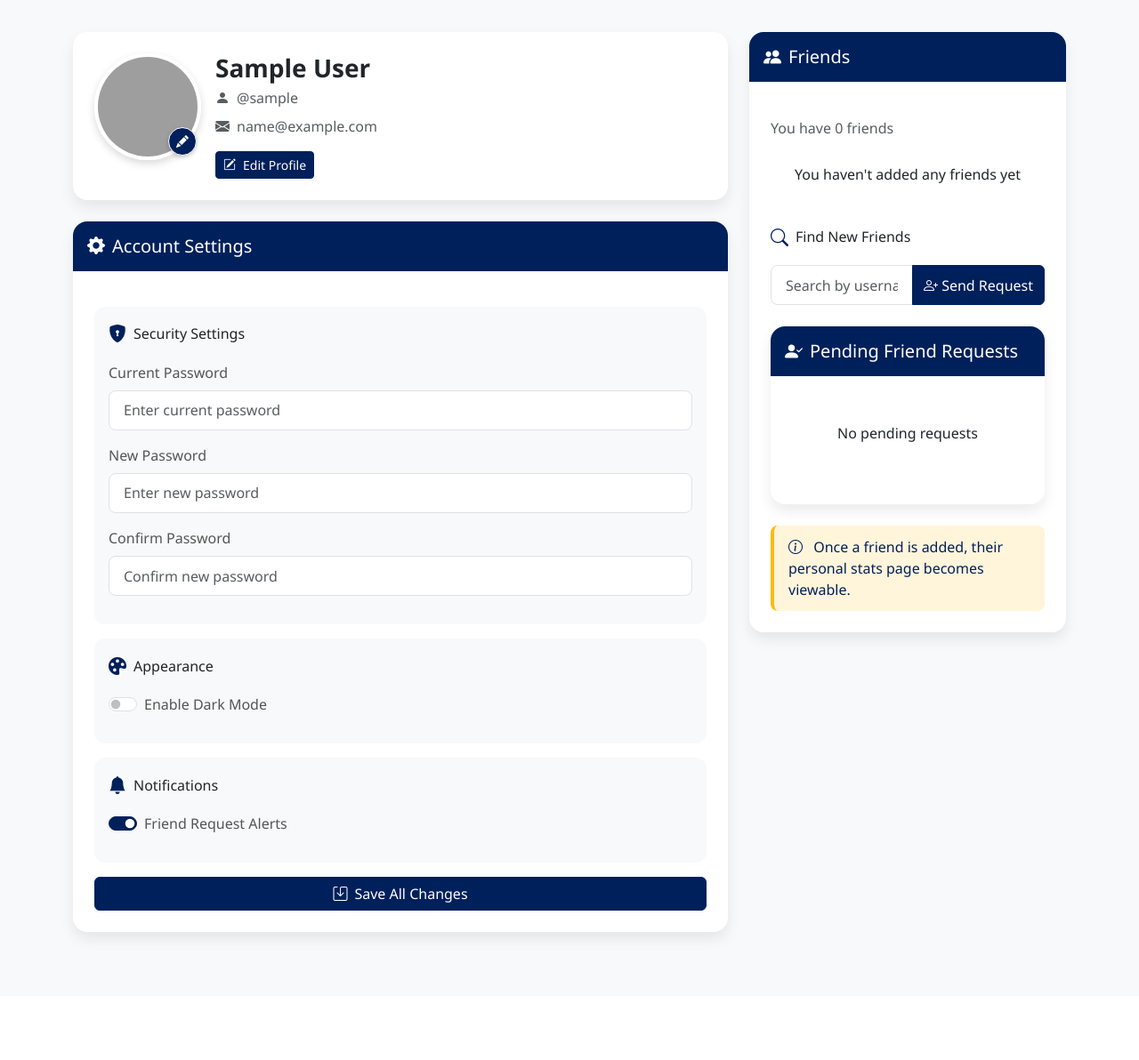
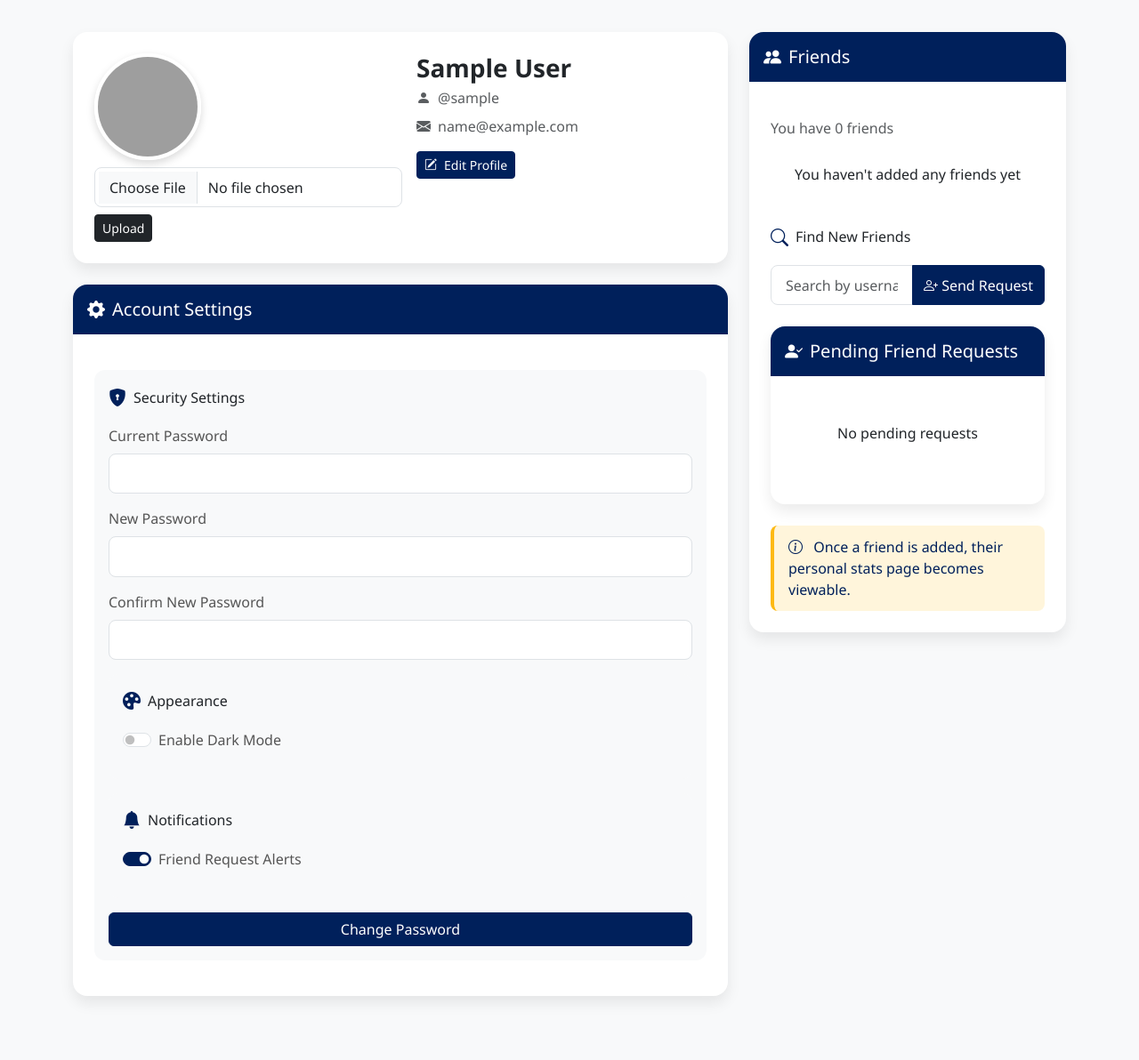
Before and after one commit to Joel-Cornfield/Group_gc_70, a Flask app: page /profile/1 in a window 1280 px wide. Shown: the part 62-1254 px from the top of the page at 89% size. Before the commit the page ends 1122 px from the top, so only its background shows below. Run offline with Flask 3, Linux system fonts and the light colour scheme; the visitor is signed in with stand-in values (Sample User, id 1); data that the repository does not hold is empty; some libraries are stand-ins or nearby versions; grey boxes are pictures that could not be loaded.

Commit message:
Updated with profile pic and change password functionality

```diff
--- a/app/forms.py
+++ b/app/forms.py
@@ -2,6 +2,7 @@ from flask_wtf import FlaskForm
 from wtforms import StringField, PasswordField, SubmitField
 from wtforms.validators import DataRequired, Email, EqualTo, ValidationError
 from app.models import User
+from flask_wtf.file import FileField, FileAllowed
 
 ### Login Form ###
 class LoginForm(FlaskForm):
@@ -25,7 +26,22 @@ class RegistrationForm(FlaskForm):
     confirm_password = PasswordField('Confirm Password', validators=[DataRequired(), EqualTo('password')])
     submit = SubmitField('Sign Up')
 
-    submit = SubmitField('Sign Up')
+### Profile Picture Upload Form ###
+class ProfilePictureForm(FlaskForm):
+    profile_picture = FileField('Upload Profile Picture', validators=[
+        FileAllowed(['jpg', 'jpeg', 'png', 'gif'], 'Only image files allowed!')
+    ])
+    submit = SubmitField('Upload')
+
+### Change Password Form ###
+class ChangePasswordForm(FlaskForm):
+    current_password = PasswordField('Current Password', validators=[DataRequired()])
+    new_password = PasswordField('New Password', validators=[DataRequired()])
+    confirm_password = PasswordField('Confirm New Password', validators=[
+        DataRequired(), EqualTo('new_password', message='Passwords must match')
+    ])
+    submit = SubmitField('Change Password')
+
 
     # Custom validator for username
     def validate_username(self, username):
@@ -41,6 +57,3 @@ class RegistrationForm(FlaskForm):
 
 ### Location Form ###
 #class LocationForm(FlaskForm):
-
-### Change Password Form ###
-#class ChangePasswordForm(FlaskForm):
--- a/app/models.py
+++ b/app/models.py
@@ -12,6 +12,7 @@ class User(db.Model, UserMixin):
     password_hash = db.Column(db.String(128), nullable=False)
     first_name = db.Column(db.String(120), nullable=False)
     last_name = db.Column(db.String(120), nullable=False)
+    profile_picture = db.Column(db.String(256), default="images/defaultprofile.png")
 
     friends = db.relationship("Friend", back_populates="user", foreign_keys="Friend.user_id")
 
--- a/app/routes.py
+++ b/app/routes.py
@@ -1,13 +1,26 @@
 import random
 from flask import render_template, redirect, url_for, flash, request, jsonify
 from flask_login import login_user, logout_user, login_required, current_user
-from app.forms import LoginForm, RegistrationForm
+from werkzeug.utils import secure_filename
+from app.forms import LoginForm, RegistrationForm, ProfilePictureForm, ChangePasswordForm
 from app.models import User, Game, Stats, Location, Hint, Friend
 from app import db, app
 from app.game_logic import process_guess
 from app.socket_events import send_notification_to_user
 from datetime import datetime
 from app.models import Notification
+
+ALLOWED_EXTENSIONS = {'png', 'jpg', 'jpeg', 'gif'}
+
+# Helper function to check file extensions
+def allowed_file(filename):
+    return '.' in filename and filename.rsplit('.', 1)[1].lower() in ALLOWED_EXTENSIONS
+
+ALLOWED_EXTENSIONS = {'png', 'jpg', 'jpeg', 'gif'}
+
+# Helper function to check file extensions
+def allowed_file(filename):
+    return '.' in filename and filename.rsplit('.', 1)[1].lower() in ALLOWED_EXTENSIONS
 
 """
 This file contains the route definitions for the Flask application. Almost all of these endpoints are skeletolns and are not fully implemented yet.
@@ -109,7 +122,53 @@ def profile(user_id):
     user = User.query.get_or_404(user_id)
     stats = Stats.query.filter_by(user_id=user_id).first()
 
-    return render_template('profile.html', user=current_user, stats=stats)
+    profile_picture_form = ProfilePictureForm()
+    change_password_form = ChangePasswordForm()
+    return render_template('profile.html', user=current_user, stats=stats, profile_picture_form=profile_picture_form, change_password_form=change_password_form)
+
+# Change Password Route
+@app.route('/change_password', methods=['POST'])
+@login_required
+def change_password():
+    form = ChangePasswordForm()
+    if form.validate_on_submit():
+        if not current_user.check_password(form.current_password.data):
+            flash('Current password is incorrect.', 'danger')
+        else:
+            current_user.set_password(form.new_password.data)
+            db.session.commit()
+            flash('Password updated successfully!', 'success')
+    else:
+        flash('Please fix the errors in the form.', 'danger')
+
+    return redirect(url_for('profile', user_id=current_user.id))
+
+# Upload Profile Picture Route
+@app.route('/upload-profile-picture', methods=['POST'])
+@login_required
+def upload_profile_picture():
+    if 'profile_picture' not in request.files:
+        flash('No file part', 'warning')
+        return redirect(url_for('profile', user_id=current_user.id))
+
+    file = request.files['profile_picture']
+    if file.filename == '':
+        flash('No selected file', 'warning')
+        return redirect(url_for('profile', user_id=current_user.id))
+
+    if file and allowed_file(file.filename):
+        filename = secure_filename(file.filename)
+        filepath = os.path.join(app.static_folder, 'uploads', filename)
+        file.save(filepath)
+
+        current_user.profile_picture = f'uploads/{filename}'
+        db.session.commit()
+        flash('Profile picture updated successfully!', 'success')
+    else:
+        flash('Invalid file type', 'danger')
+
+    return redirect(url_for('profile', user_id=current_user.id))
+
 
 # Leaderboard/Statistics Page (Example, would need more info)
 @app.route('/analyticpage/<int:user_id>')
--- a/app/templates/profile.html
+++ b/app/templates/profile.html
@@ -79,10 +79,12 @@
           <div class="card-body">
             <div class="d-flex flex-column flex-md-row align-items-center align-items-md-start">
               <div class="position-relative mb-3 mb-md-0">
-                  <img src="{{ user.profile_picture or url_for('static', filename='images/defaultprofile.png') }}" alt="Avatar" class="rounded-circle profile-pic">
-                  <button class="btn btn-dark btn-sm edit-btn">
-                    <i class="bi bi-pencil-fill"></i>
-                  </button>
+                <form method="POST" action="{{ url_for('upload_profile_picture') }}" enctype="multipart/form-data">
+                  {{ profile_picture_form.hidden_tag() }}
+                  <img src="{{ url_for('static', filename=user.profile_picture or 'images/defaultprofile.png') }}" alt="Avatar" class="rounded-circle profile-pic mb-2">
+                  {{ profile_picture_form.profile_picture(class="form-control mb-2") }}
+                  {{ profile_picture_form.submit(class="btn btn-dark btn-sm") }}
+                </form>
               </div>
               <div class="user-info text-center text-md-start">
                 <h3 class="fw-bold mb-1">{{ user.first_name }} {{ user.last_name }}</h3>
@@ -102,24 +104,24 @@
             <h5 class="mb-0"><i class="bi bi-gear-fill me-2"></i>Account Settings</h5>
           </div>
           <div class="card-body">
-              <form>
+            <form method="POST" action="{{ url_for('change_password') }}">
+              {{ change_password_form.hidden_tag() }}
               <div class="settings-section">
                 <div class="section-header">
                   <i class="bi bi-shield-lock-fill fs-5"></i>
                   <h6 class="mb-0">Security Settings</h6>
                 </div>
                 <div class="mb-3">
-                    <label for="currentPassword" class="form-label">Current Password</label>
-                    <input type="password" class="form-control" id="currentPassword" placeholder="Enter current password">
+                  {{ change_password_form.current_password.label(class="form-label") }}
+                  {{ change_password_form.current_password(class="form-control") }}
                 </div>
                 <div class="mb-3">
-                    <label for="newPassword" class="form-label">New Password</label>
-                    <input type="password" class="form-control" id="newPassword" placeholder="Enter new password">
+                  {{ change_password_form.new_password.label(class="form-label") }}
+                  {{ change_password_form.new_password(class="form-control") }}
                 </div>
                 <div class="mb-3">
-                    <label for="confirmPassword" class="form-label">Confirm Password</label>
-                    <input type="password" class="form-control" id="confirmPassword" placeholder="Confirm new password">
-                  </div>
+                  {{ change_password_form.confirm_password.label(class="form-label") }}
+                  {{ change_password_form.confirm_password(class="form-control") }}
                 </div>
 
                 <div class="settings-section">
@@ -144,9 +146,8 @@
                   </div>
                 </div>
 
-                <button type="submit" class="btn btn-primary w-100">
-                  <i class="bi bi-save me-2"></i>Save All Changes
-                </button>
+                {{ change_password_form.submit(class="btn btn-primary w-100") }}
+              </div>
             </form>
           </div>
         </div>
```
Lines whose indentation alone changed are shown as unchanged.
